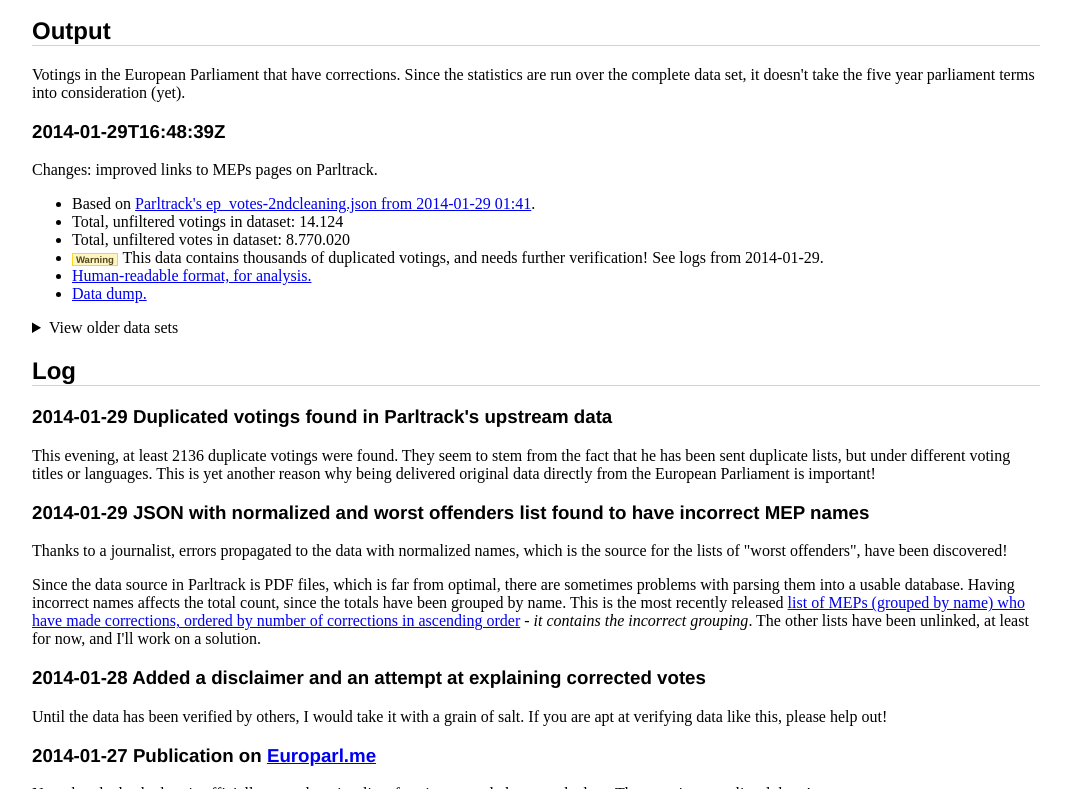
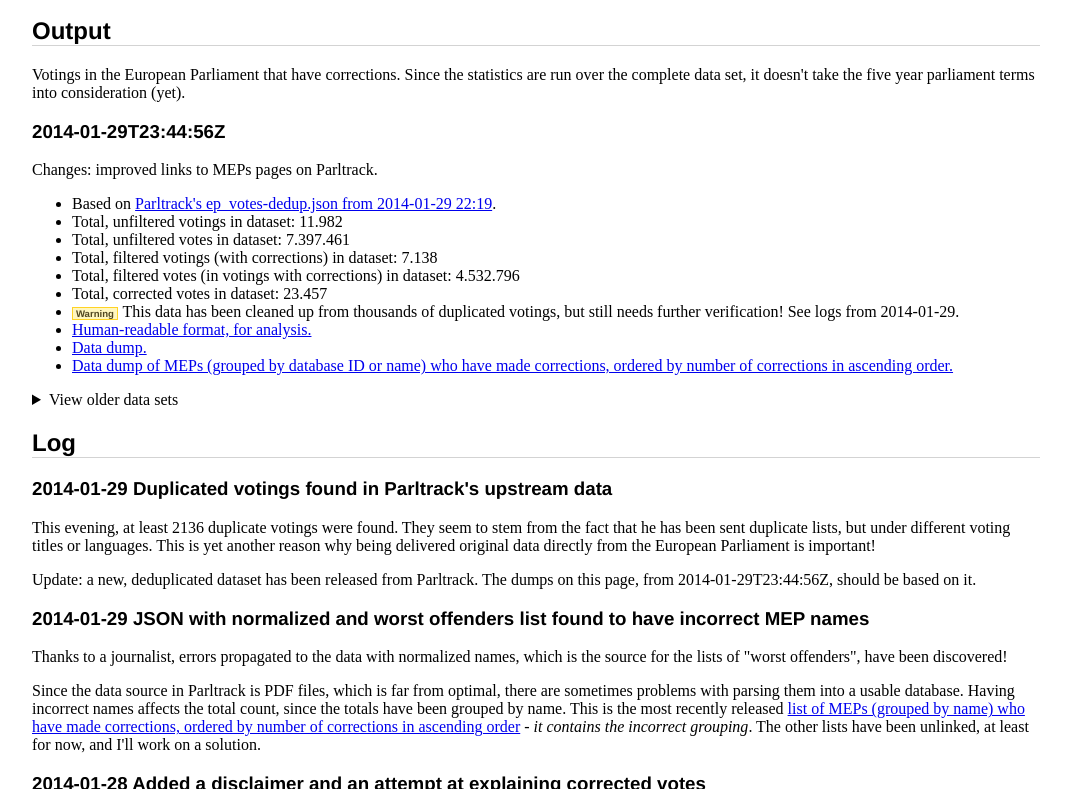
Before and after one commit to joelpurra/ep-projects, a plain HTML site: page index.html in a window 1280 px wide. Shown: the part 744-1533 px from the top of the page, without its empty margins (104-1170 px from the left). Drawn offline with Linux system fonts and the light colour scheme; a web font is replaced by a local one.

Commit message:
Add dump from 2014-01-29T23:44:56Z

```diff
--- a/index.html
+++ b/index.html
@@ -114,6 +114,41 @@
 
         <section>
             <h3>
+                <time datetime="2014-01-29T23:44:56Z" title="2014-01-29T23:44:56Z">
+                    2014-01-29T23:44:56Z
+                </time>
+            </h3>
+            <p>
+                Changes: improved links to MEPs pages on Parltrack.
+            </p>
+            <ul>
+                <li>
+                    Based on <a href="http://parltrack.euwiki.org/dumps/ep_votes-dedup.json.xz">Parltrack's ep_votes-dedup.json from 2014-01-29 22:19</a>.
+                </li>
+                <li>Total, unfiltered votings in dataset: 11.982</li>
+                <li>Total, unfiltered votes in dataset: 7.397.461</li>
+                <li>Total, filtered votings (with corrections) in dataset: 7.138</li>
+                <li>Total, filtered votes (in votings with corrections) in dataset: 4.532.796</li>
+                <li>Total, corrected votes in dataset: 23.457</li>
+                <li>
+                    <span class="warning">This data has been cleaned up from thousands of duplicated votings, but still needs further verification! See logs from 2014-01-29.</span>
+                </li>
+                <li>
+                    <a href="output/2014-01-29T234456Z/">Human-readable format, for analysis.</a>
+                </li>
+                <li>
+                    <a href="output/2014-01-29T234456Z/correctionals.json">Data dump.</a>
+                </li>
+                <li>
+                    <a href="output/2014-01-29T234456Z/correctionals.grouped-by-mep.json">Data dump of MEPs (grouped by database ID or name) who have made corrections, ordered by number of corrections in ascending order.</a>
+                </li>
+            </ul>
+        </section>
+
+        <details>
+            <summary>View older data sets</summary>
+            <section>
+                <h3>
                     <time datetime="2014-01-29T16:48:39Z" title="2014-01-29T16:48:39Z">
                         2014-01-29T16:48:39Z
                     </time>
@@ -139,8 +174,6 @@
                 </ul>
             </section>
 
-        <details>
-            <summary>View older data sets</summary>
             <section>
                 <h3>
                     <time datetime="2014-01-28T23:10:51Z" title="2014-01-28T23:10:51Z">
@@ -252,6 +285,9 @@
             </h3>
             <p>
                 This evening, at least 2136 duplicate votings were found. They seem to stem from the fact that he has been sent duplicate lists, but under different voting titles or languages. This is yet another reason why being delivered original data directly from the European Parliament is important!
+            </p>
+            <p>
+                Update: a new, deduplicated dataset has been released from Parltrack. The dumps on this page, from 2014-01-29T23:44:56Z, should be based on it.
             </p>
         </section>
 
```
Lines whose indentation alone changed are shown as unchanged.
